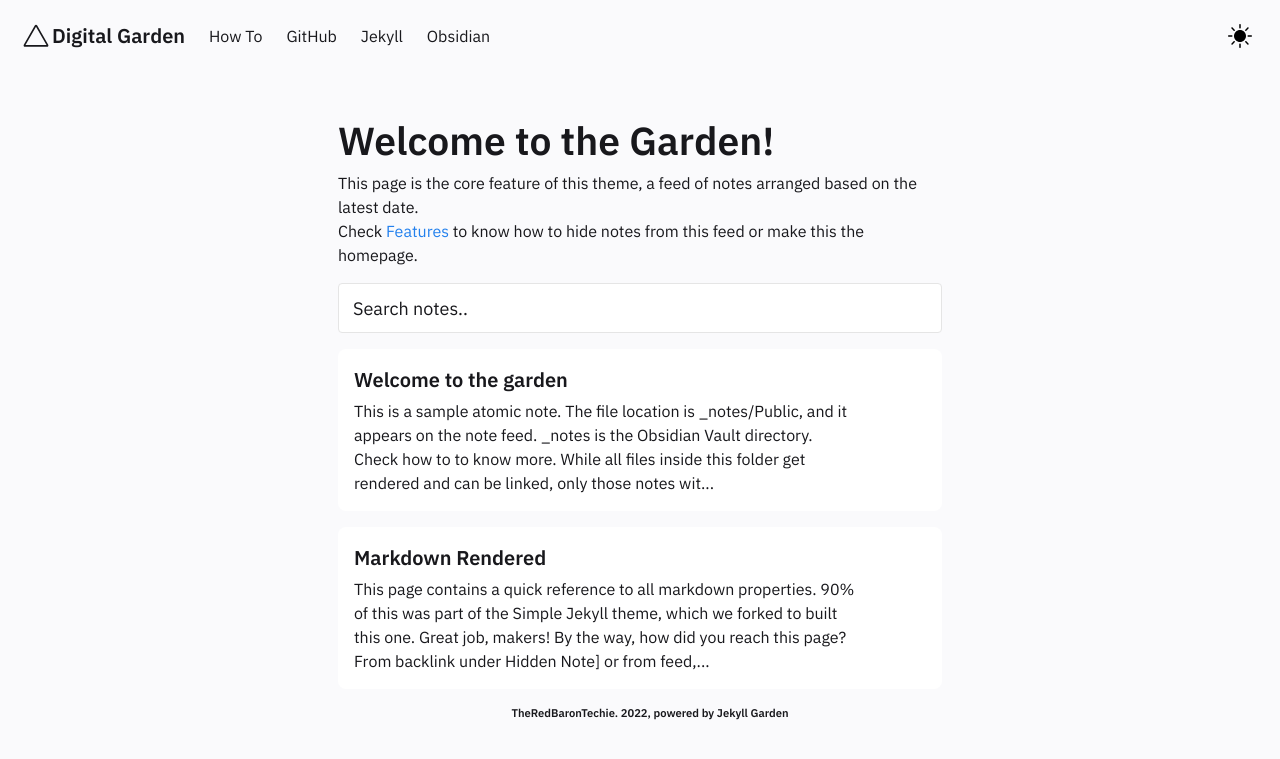
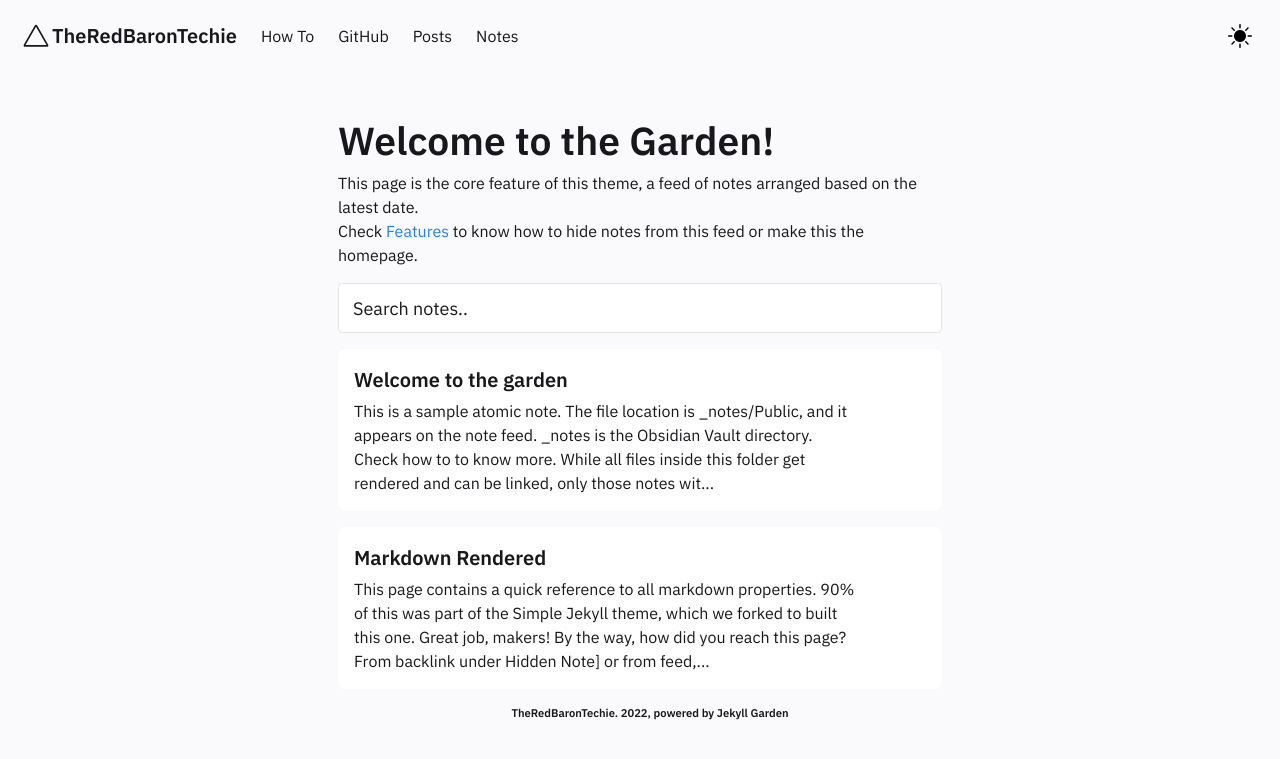
Before and after one commit to TheRedBaronTechie/theredbarontechie.github.io, a Jekyll site: the page built from pages/index.md, in a window 1280 px wide. Shown: the top 759 px of the page. Built offline with Jekyll 4.4.1, drawn with Linux system fonts in a browser that asks for light colours.

Commit message:
Update Header.html

```diff
--- a/_includes/Header.html
+++ b/_includes/Header.html
@@ -35,7 +35,7 @@
         <svg width="32" height="32" viewBox="0 0 80 80" fill="none" xmlns="http://www.w3.org/2000/svg">
           <path fill-rule="evenodd" clip-rule="evenodd" d="M36.9477 13.7742C38.3043 11.4086 41.6957 11.4086 43.0523 13.7742L70.5226 61.6774C71.8791 64.043 70.1834 67 67.4703 67H12.5297C9.81658 67 8.12089 64.043 9.47744 61.6774L36.9477 13.7742ZM40 16.9677L13.7506 62.7419H66.2494L40 16.9677Z" fill="var(--text-main)"/>
         </svg>
-        <h4>Digital Garden</h4>
+        <h4>TheRedBaronTechie</h4>
       </a>
       <div class="navbar-item navbar-dark-mode__mobile is-hidden-tablet" onclick="modeSwitcher()">
         <div class="buttons">
@@ -58,14 +58,14 @@
         <a href="../posts/how-to"  class="navbar-item">
           How To
         </a>
-        <a href="https://github.com/Jekyll-Garden/jekyll-garden.github.io" target="_blank" class="navbar-item">
+        <a href="https://github.com/theredbarontechie" target="_blank" class="navbar-item">
           GitHub
         </a>
-        <a href="https://jekyllrb.com/" target="_blank"  class="navbar-item">
-          Jekyll
+        <a href="../posts" target="_blank"  class="navbar-item">
+          Posts
         </a>
-        <a href="https://obsidian.md/"  target="_blank" class="navbar-item">
-          Obsidian
+        <a href="../notes"  target="_blank" class="navbar-item">
+          Notes
         </a>
       </div>
       <div class="navbar-end is-hidden-mobile" onclick="modeSwitcher()" >
```
